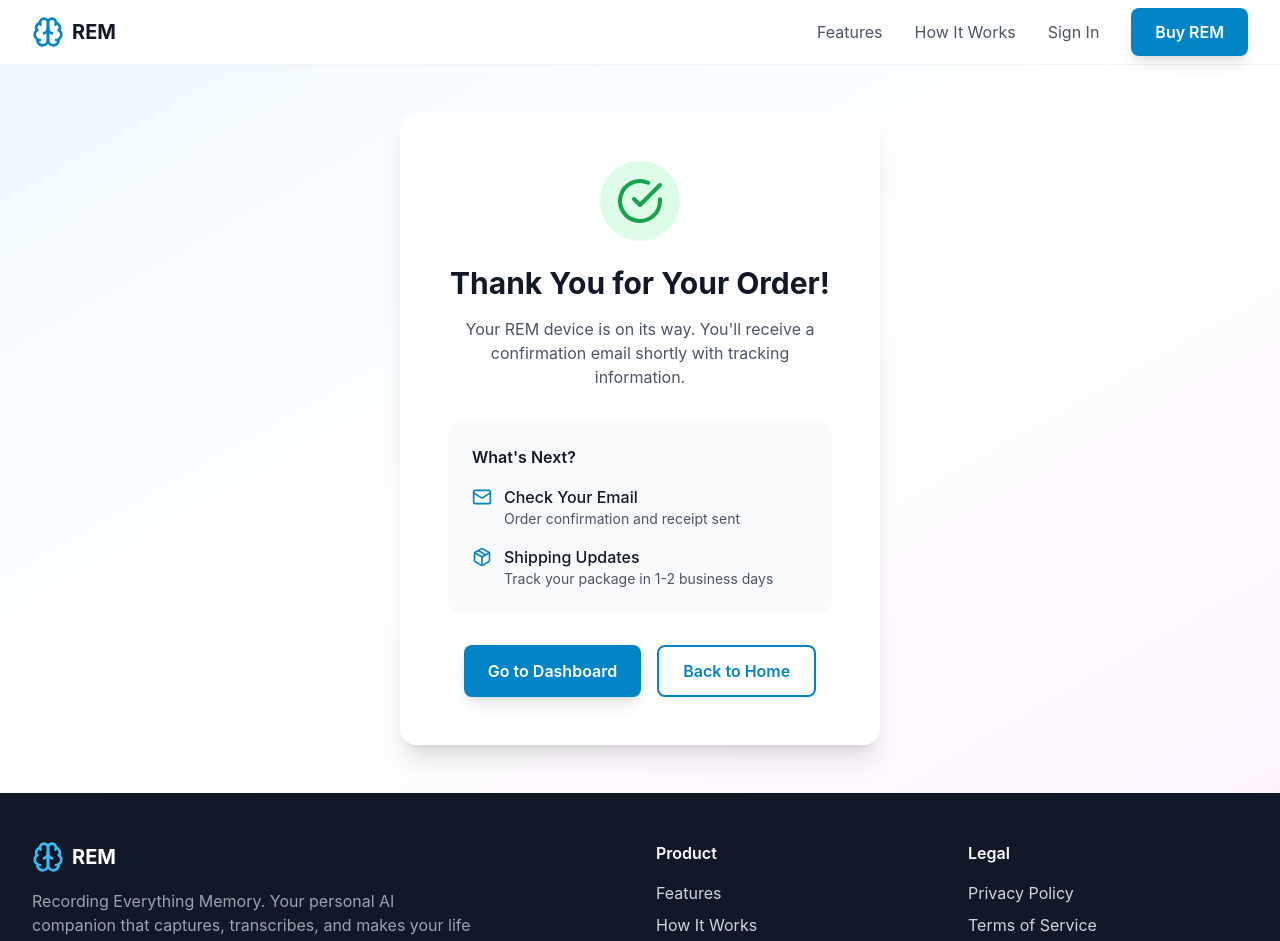
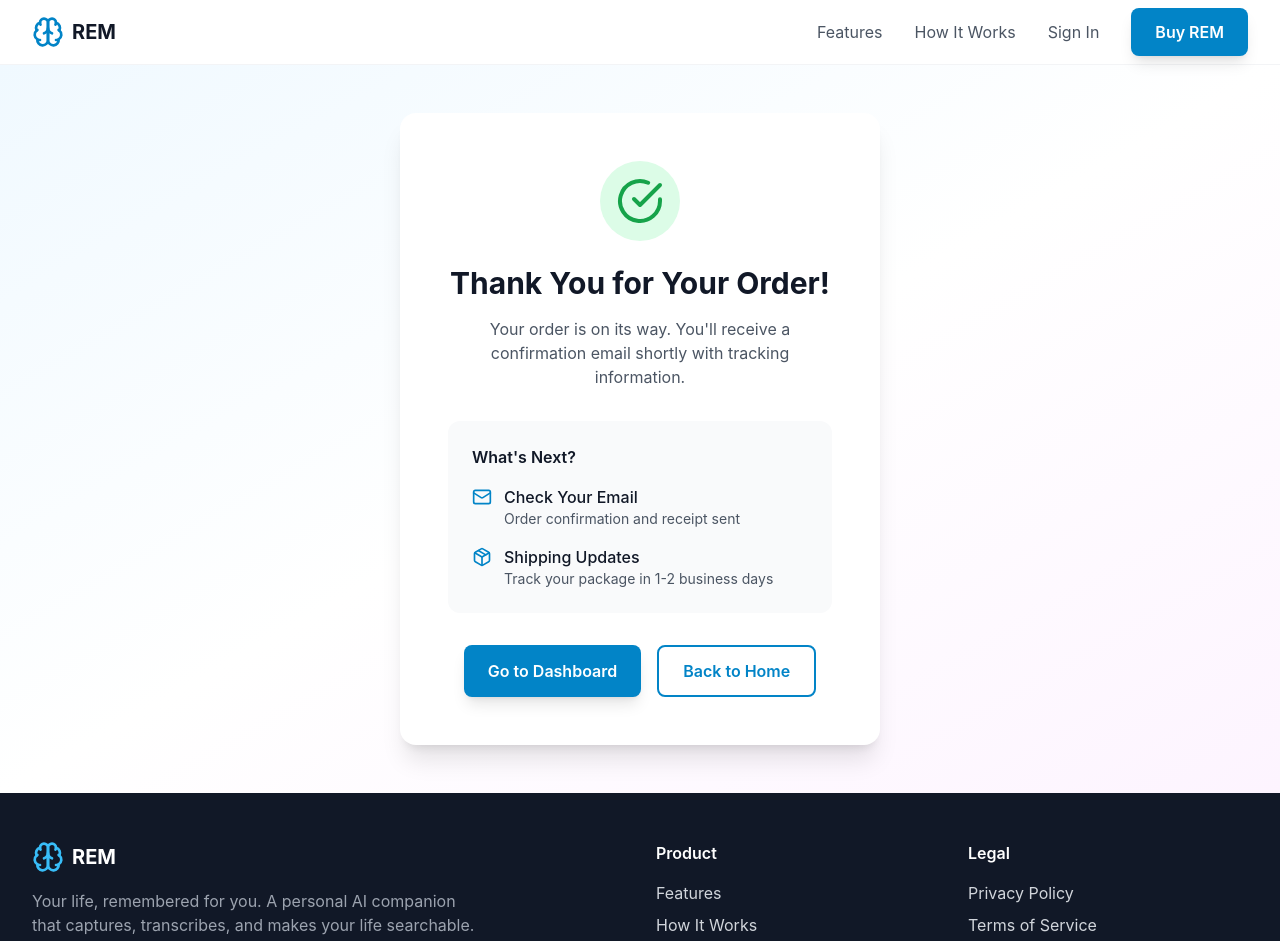
Before and after one commit to michaelpukshanski-ops/rem, a Next.js app in the folder website/: page /success in a window 1280 px wide. Shown: the top 941 px of the page. Built offline with nearby package versions, Linux system fonts and the light colour scheme; no server answers.

Commit message:
Fix: change tagline to 'Your life, remembered for you'

```diff
--- a/website/src/app/dashboard/page.tsx
+++ b/website/src/app/dashboard/page.tsx
@@ -16,7 +16,7 @@ export default async function DashboardPage() {
       <div className="max-w-7xl mx-auto px-4 sm:px-6 lg:px-8">
         <div className="mb-8">
           <h1 className="text-3xl font-bold text-gray-900">Your Dashboard</h1>
-          <p className="text-gray-600 mt-2">Welcome to your REM memory center</p>
+          <p className="text-gray-600 mt-2">Your life, remembered for you</p>
         </div>
 
         <div className="grid grid-cols-1 lg:grid-cols-3 gap-8">
@@ -63,7 +63,7 @@ export default async function DashboardPage() {
                 <h3 className="font-semibold text-primary-900">Getting Started</h3>
               </div>
               <ol className="text-sm text-primary-800 space-y-2">
-                <li>1. Receive your REM device</li>
+                <li>1. Receive your device</li>
                 <li>2. Connect it to your WiFi</li>
                 <li>3. Start recording conversations</li>
                 <li>4. Search memories using the chat</li>
--- a/website/src/app/layout.tsx
+++ b/website/src/app/layout.tsx
@@ -5,11 +5,11 @@ import { Footer } from '@/components/Footer';
 import './globals.css';
 
 export const metadata: Metadata = {
-  title: 'REM - Recording Everything Memory',
+  title: 'REM - Your Life, Remembered For You',
   description: 'Never forget a conversation again. REM continuously records, transcribes, and makes your life searchable.',
   keywords: ['memory', 'recording', 'transcription', 'AI', 'wearable'],
   openGraph: {
-    title: 'REM - Recording Everything Memory',
+    title: 'REM - Your Life, Remembered For You',
     description: 'Never forget a conversation again. REM continuously records, transcribes, and makes your life searchable.',
     type: 'website',
   },
--- a/website/src/app/success/page.tsx
+++ b/website/src/app/success/page.tsx
@@ -15,7 +15,7 @@ export default function SuccessPage() {
           </h1>
 
           <p className="text-gray-600 mb-8">
-            Your REM device is on its way. You'll receive a confirmation email shortly
+            Your order is on its way. You'll receive a confirmation email shortly
             with tracking information.
           </p>
 
--- a/website/src/components/Footer.tsx
+++ b/website/src/components/Footer.tsx
@@ -13,7 +13,7 @@ export function Footer() {
               <span className="text-xl font-bold text-white">REM</span>
             </Link>
             <p className="text-gray-400 max-w-md">
-              Recording Everything Memory. Your personal AI companion that captures,
+              Your life, remembered for you. A personal AI companion that captures,
               transcribes, and makes your life searchable.
             </p>
           </div>
```
